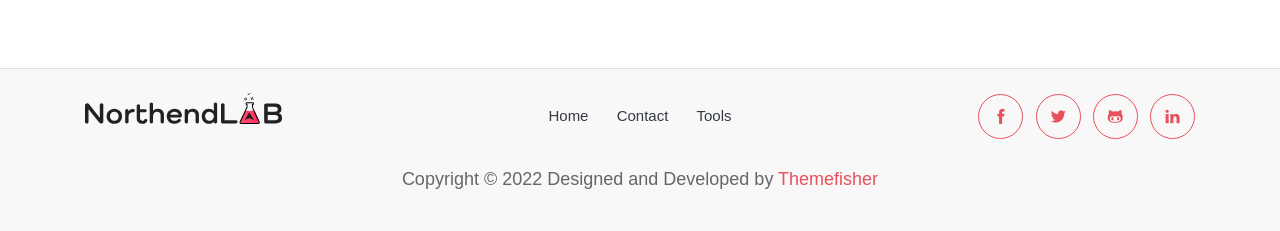
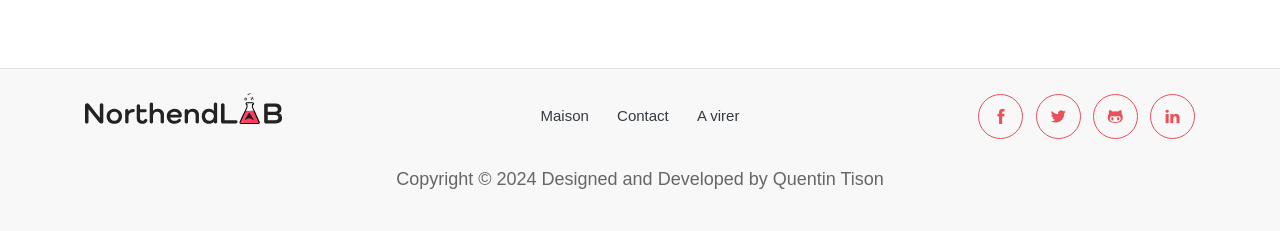
Before and after one commit to dailyfrenchy/news, a Jekyll site: the page built from _pages/contact.md, in a window 1280 px wide. Shown: the part 804-1035 px from the top of the page. Built offline with Jekyll 4.4.1, drawn with Linux system fonts in a browser that asks for light colours; some web fonts are replaced.

Commit message:
Update parameters.yml

```diff
--- a/_data/parameters.yml
+++ b/_data/parameters.yml
@@ -2,9 +2,9 @@
 menu:
   # main menu
   main:
-    - { name: Home, url: "/" }
+    - { name: Maison, url: "/" }
     - { name: Contact, url: "contact.html" }
-    - { name: Tools, url: "tools.html" }
+    - { name: A virer, url: "tools.html" }
 
   ##### Dropdown menu ######
 
@@ -19,9 +19,9 @@ menu:
 
   # Footer menu
   footer:
-    - { name: Home, url: "/" }
+    - { name: Maison, url: "/" }
     - { name: Contact, url: "contact.html" }
-    - { name: Tools, url: "tools.html" }
+    - { name: A virer, url: "tools.html" }
 
 ######################### Default Parameters ###########################
 
@@ -33,9 +33,9 @@ description: "This is meta description"
 # google analitycs ID
 google_analitycs_id: "" # your id
 # contact form action
-contact_form_action: "#" # contact form works with : https://formspree.io
+contact_form_action: "#" # contact form works with :
 # copyright
-copyright: "Copyright &copy; 2022 Designed and Developed by [Themefisher](https://themefisher.com)"
+copyright: "Copyright &copy; 2024 Designed and Developed by Quentin Tison"
 
 # preloader
 preloader:
```
